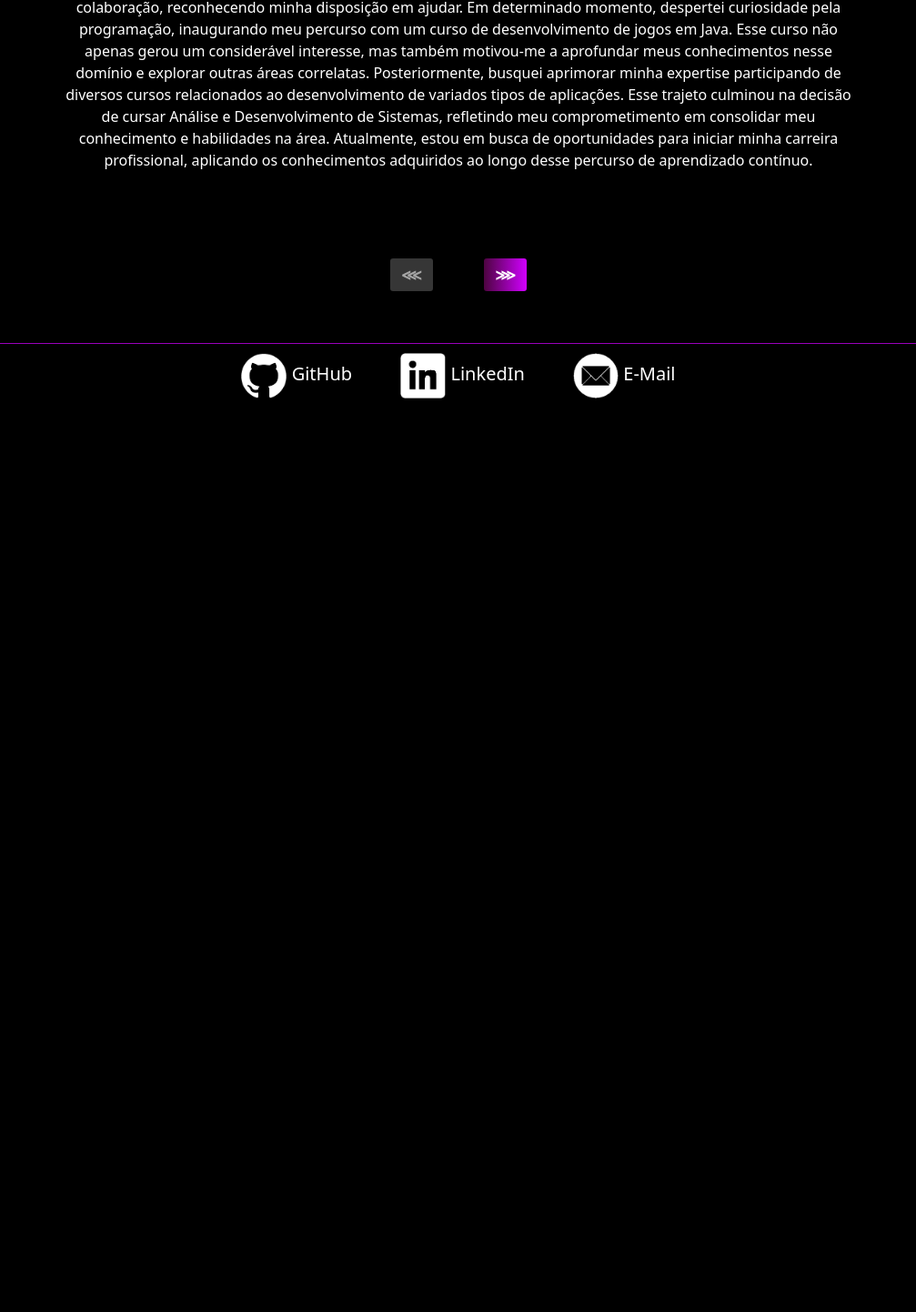
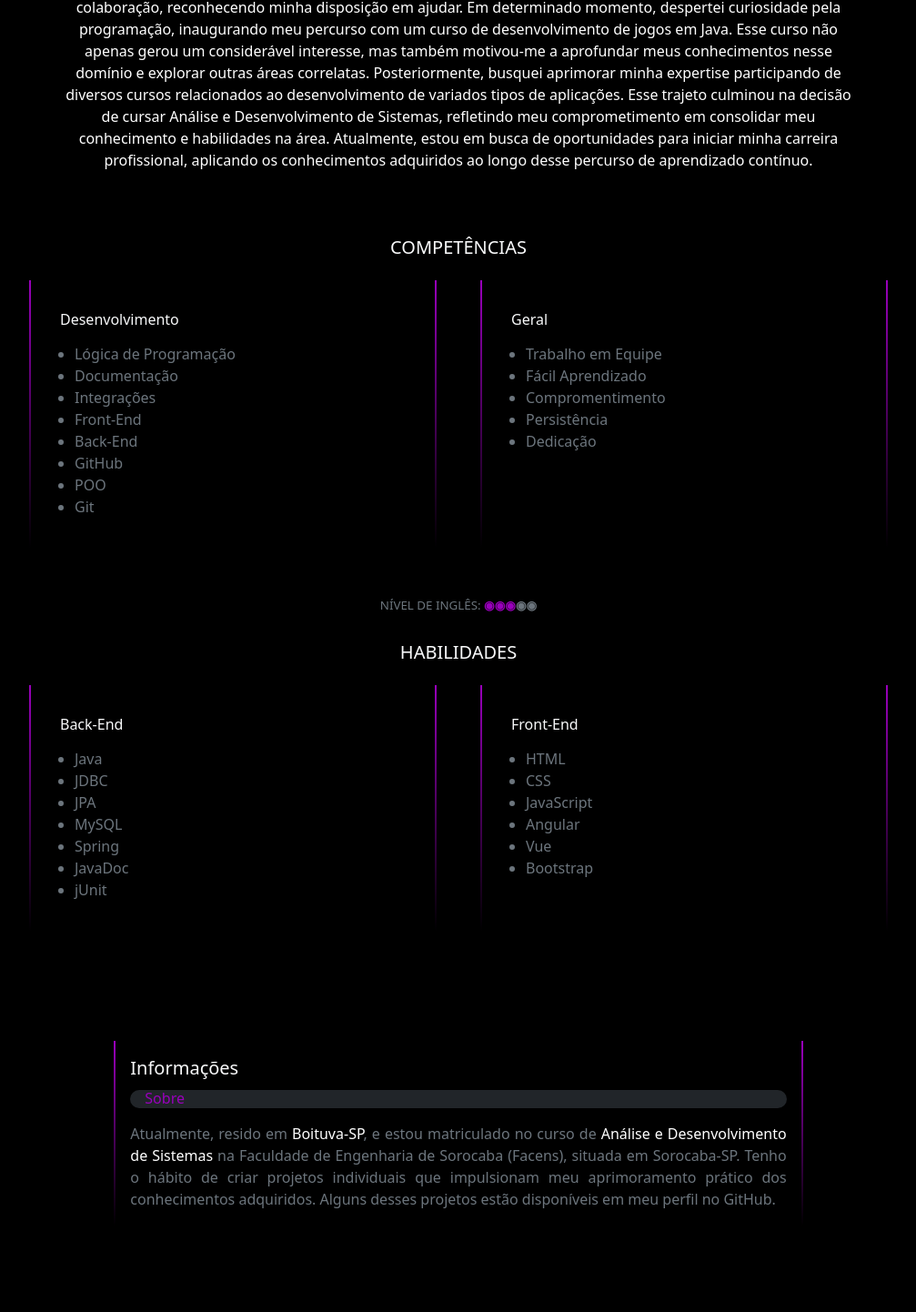
Before and after one commit to Rafael-MJ/rafaelmj.xyz, an Angular app: page /#/main in a window 1280 px wide. Shown: the part 1320-2762 px from the top of the page at 91% size, without its empty margins (136-1143 px from the left). Before the commit the page ends 1768 px from the top, so only its background shows below. Built offline with nearby package versions, Linux system fonts and the light colour scheme.

Commit message:
feat: add scr components to main screen

```diff
--- a/src/app/components/screens/scr-about/scr-about.component.html
+++ b/src/app/components/screens/scr-about/scr-about.component.html
@@ -1,11 +1,12 @@
-<div class="col-11 mx-auto nav justify-content-center">
-  <div class="card text-secondary m-5 w-100">
-    <div class="card-body">
-      <h5 class="card-title text-light">Rafael Modena Jakubovsky</h5>
-      <div class="text-bg-dark card-subtitle mb-2 rounded-pill">
-        <h6 class="m-3" id="resumo">Resumo</h6>
-      </div>
-      <p class="card-text">
+<div class="w-75 h-100 m-auto mt-5 justify-content-center align-items-center">
+  <div class="img-me d-flex justify-content-center">
+    <img src="../../../../assets/me/me-icon.png" alt="me" />
+  </div>
+
+  <div class="content-block p-5 d-flex">
+    <div class="d-grid text-center">
+      <h1 class="text-white mb-4">SOBRE</h1>
+      <span class="text-white">
         Sempre demonstrei afinidade com a tecnologia. Meu interesse inicial surgiu ao buscar
         soluções para eventualidades em dispositivos próprios ou de pessoas próximas, as quais
         frequentemente buscavam minha colaboração, reconhecendo minha disposição em ajudar. Em
@@ -18,10 +19,7 @@
         comprometimento em consolidar meu conhecimento e habilidades na área. Atualmente, estou em
         busca de oportunidades para iniciar minha carreira profissional, aplicando os conhecimentos
         adquiridos ao longo desse percurso de aprendizado contínuo.
-      </p>
+      </span>
     </div>
   </div>
 </div>
-
-<app-gen-arrows></app-gen-arrows>
-<app-gen-info></app-gen-info>
--- a/src/app/components/screens/scr-about/scr-about.component.scss
+++ b/src/app/components/screens/scr-about/scr-about.component.scss
@@ -1,5 +1,5 @@
 @import '../../../utils/StyleUtils.scss';
 
-h6 {
-  color: $color-purple;
+.content-block {
+  height: auto;
 }
--- a/src/app/components/screens/scr-info/scr-info.component.html
+++ b/src/app/components/screens/scr-info/scr-info.component.html
@@ -15,6 +15,3 @@
     </div>
   </div>
 </div>
-
-<app-gen-arrows></app-gen-arrows>
-<app-gen-info></app-gen-info>
--- a/src/app/components/screens/scr-knowledge/scr-knowledge.component.html
+++ b/src/app/components/screens/scr-knowledge/scr-knowledge.component.html
@@ -5,9 +5,7 @@
 <div class="col-11 mx-auto nav justify-content-center">
   <div class="card text-secondary mb-5 mx-4" style="width: 35vw">
     <div class="card-body">
-      <div class="text-bg-dark card-subtitle mb-2 rounded-pill">
-        <h6 class="m-3">Desenvolvimento</h6>
-      </div>
+      <h6 class="m-3 text-light">Desenvolvimento</h6>
       <ul>
         <li>Lógica de Programação</li>
         <li>Documentação</li>
@@ -23,9 +21,7 @@
 
   <div class="card main-bg-color text-secondary mb-5 mx-4" style="width: 35vw">
     <div class="card-body">
-      <div class="text-bg-dark card-subtitle mb-2 rounded-pill">
-        <h6 class="m-3">Geral</h6>
-      </div>
+      <h6 class="m-3 text-light">Geral</h6>
       <ul>
         <li>Trabalho em Equipe</li>
         <li>Fácil Aprendizado</li>
@@ -51,6 +47,3 @@
     </div>
   </nav>
 </div>
-
-<app-gen-arrows></app-gen-arrows>
-<app-gen-info></app-gen-info>
--- a/src/app/components/screens/scr-main/scr-main.component.html
+++ b/src/app/components/screens/scr-main/scr-main.component.html
@@ -11,30 +11,9 @@
   </div>
 </div>
 
-<div class="w-75 h-100 m-auto mt-5 justify-content-center align-items-center">
-  <div class="img-me d-flex justify-content-center">
-    <img src="../../../../assets/me/me-icon.png" alt="me" />
-  </div>
-
-  <div class="content-block p-5 d-flex">
-    <div class="d-grid text-center">
-      <h1 class="text-white mb-4">SOBRE</h1>
-      <span class="text-white">
-        Sempre demonstrei afinidade com a tecnologia. Meu interesse inicial surgiu ao buscar
-        soluções para eventualidades em dispositivos próprios ou de pessoas próximas, as quais
-        frequentemente buscavam minha colaboração, reconhecendo minha disposição em ajudar. Em
-        determinado momento, despertei curiosidade pela programação, inaugurando meu percurso com um
-        curso de desenvolvimento de jogos em Java. Esse curso não apenas gerou um considerável
-        interesse, mas também motivou-me a aprofundar meus conhecimentos nesse domínio e explorar
-        outras áreas correlatas. Posteriormente, busquei aprimorar minha expertise participando de
-        diversos cursos relacionados ao desenvolvimento de variados tipos de aplicações. Esse
-        trajeto culminou na decisão de cursar Análise e Desenvolvimento de Sistemas, refletindo meu
-        comprometimento em consolidar meu conhecimento e habilidades na área. Atualmente, estou em
-        busca de oportunidades para iniciar minha carreira profissional, aplicando os conhecimentos
-        adquiridos ao longo desse percurso de aprendizado contínuo.
-      </span>
-    </div>
-  </div>
-</div>
-
+<app-scr-about></app-scr-about>
+<app-scr-knowledge></app-scr-knowledge>
+<app-scr-skills></app-scr-skills>
+<app-scr-info></app-scr-info>
 <app-gen-arrows></app-gen-arrows>
+<app-gen-info></app-gen-info>
--- a/src/app/components/screens/scr-main/scr-main.component.scss
+++ b/src/app/components/screens/scr-main/scr-main.component.scss
@@ -34,7 +34,3 @@ h2 {
 h3 {
   font-family: 'Courier New', Courier, monospace;
 }
-
-.content-block {
-  height: auto;
-}
--- a/src/app/components/screens/scr-skills/scr-skills.component.html
+++ b/src/app/components/screens/scr-skills/scr-skills.component.html
@@ -5,9 +5,7 @@
 <div class="col-11 mx-auto nav justify-content-center">
   <div class="card text-secondary mb-5 mx-4" style="width: 35vw">
     <div class="card-body">
-      <div class="text-bg-dark card-subtitle mb-2 rounded-pill">
-        <h6 class="m-3">Back-End</h6>
-      </div>
+      <h6 class="m-3 text-light">Back-End</h6>
       <ul>
         <li>Java</li>
         <li>JDBC</li>
@@ -22,9 +20,7 @@
 
   <div class="card text-secondary mb-5 mx-4" style="width: 35vw">
     <div class="card-body">
-      <div class="text-bg-dark card-subtitle mb-2 rounded-pill">
-        <h6 class="m-3">Front-End</h6>
-      </div>
+      <h6 class="m-3 text-light">Front-End</h6>
       <ul>
         <li>HTML</li>
         <li>CSS</li>
@@ -36,6 +32,3 @@
     </div>
   </div>
 </div>
-
-<app-gen-arrows></app-gen-arrows>
-<app-gen-info></app-gen-info>
--- a/src/app/components/screens/scr-skills/scr-skills.component.scss
+++ b/src/app/components/screens/scr-skills/scr-skills.component.scss
@@ -1,5 +1 @@
 @import '../../../utils/StyleUtils.scss';
-
-h6 {
-  color: $color-purple;
-}
--- a/src/styles.scss
+++ b/src/styles.scss
@@ -31,9 +31,8 @@ body {
 
 .card {
   min-width: 380px;
-  box-shadow: 7px 7px 14px rgba(0, 0, 0, 0.55);
   text-align: justify !important;
-  background-color: $color-bg;
+  background-color: #000;
   border-width: 2px;
   border-radius: 2px;
   border-style: solid;
```
Also changed, not shown: src/app/components/screens/scr-main/scr-main.component.ts (+15 -1 lines).
